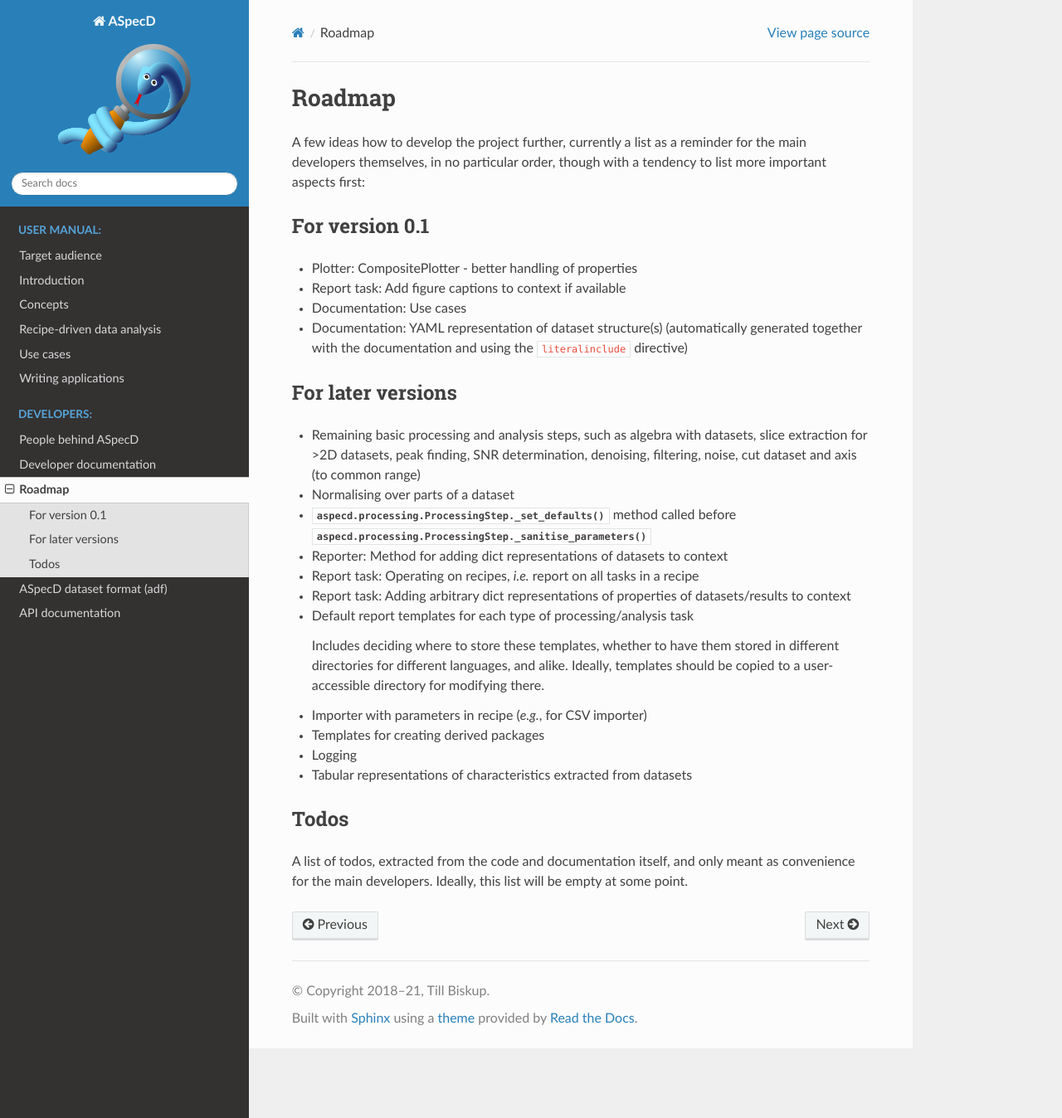
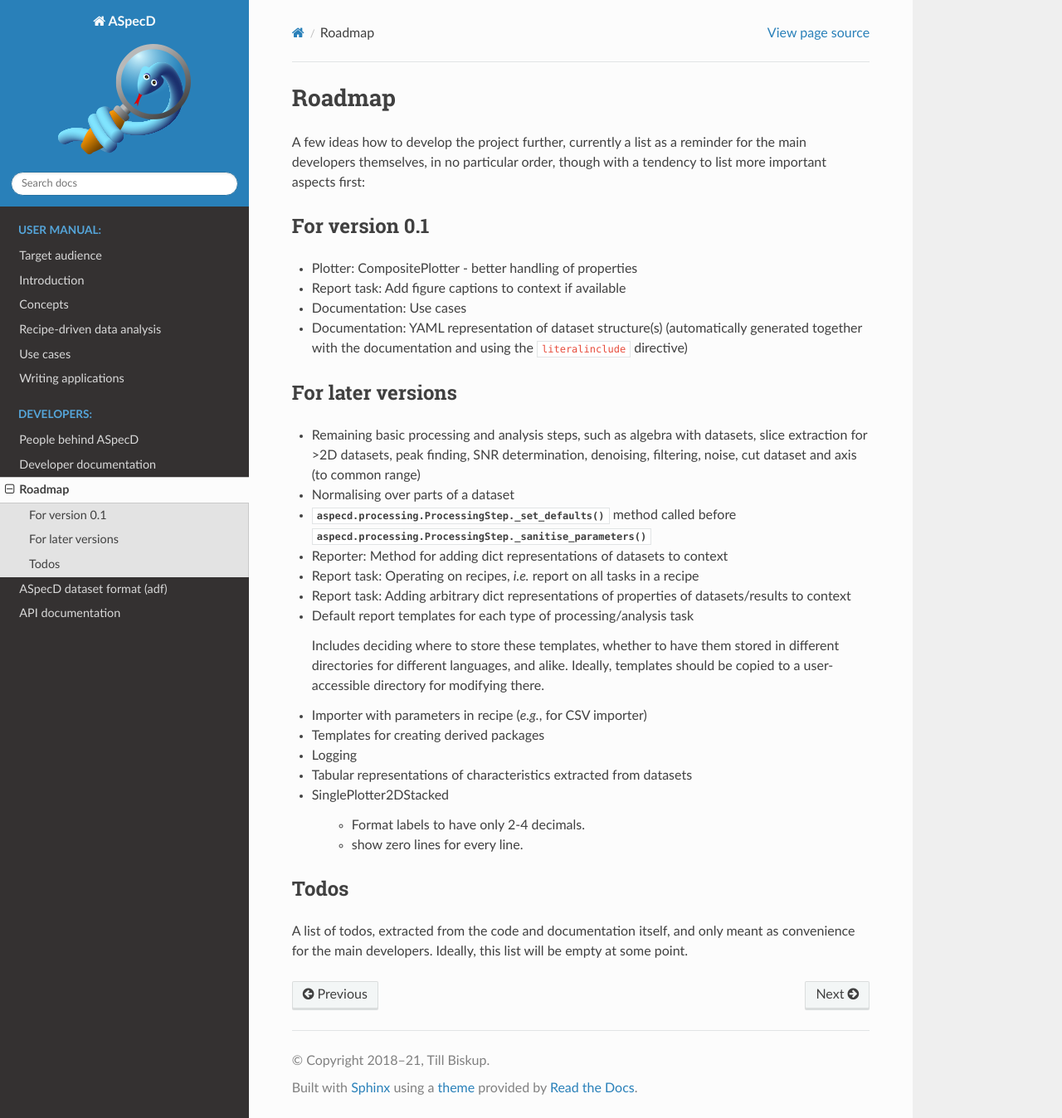
Before and after one commit to tillbiskup/aspecd, a Sphinx documentation site: the page built from docs/roadmap.rst, in a window 1280 px wide and 1348 px high. Shown: the whole window at 83% size. Built offline with Sphinx 7.4.7 and the Read the Docs theme 2.0.0, drawn with Linux system fonts in a browser that asks for light colours.

Commit message:
Update roadmap

```diff
--- a/docs/roadmap.rst
+++ b/docs/roadmap.rst
@@ -44,6 +44,12 @@ For later versions
 
 * Tabular representations of characteristics extracted from datasets
 
+* SinglePlotter2DStacked
+
+    * Format labels to have only 2-4 decimals.
+
+    * show zero lines for every line.
+
 
 Todos
 =====
```
Also changed, not shown: 1 other file.
